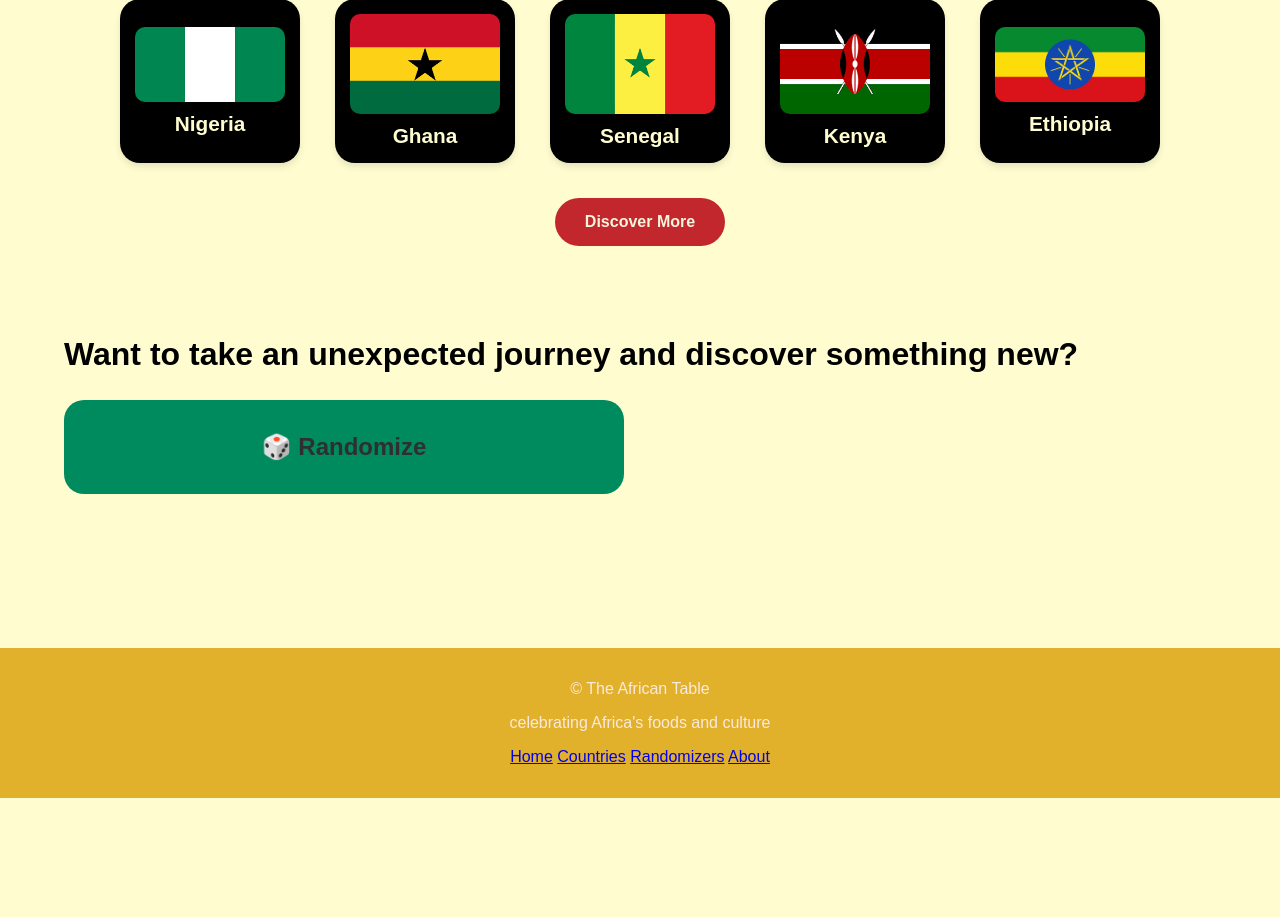
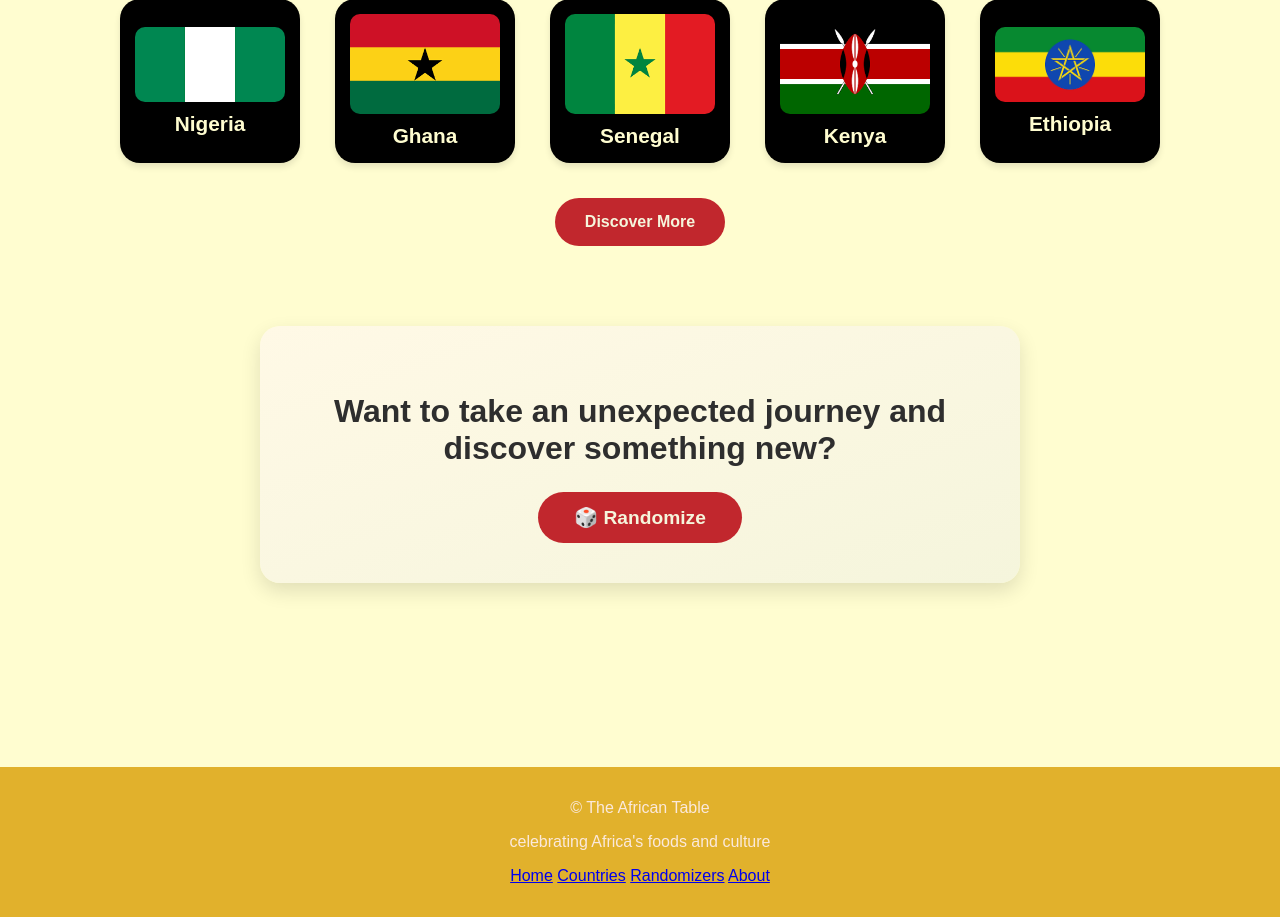
Before and after one commit to Poguns17/TheAfricanTable, a Flask app: page / in a window 1280 px wide. Shown: the part 673-1590 px from the top of the page. Before the commit the page ends 1471 px from the top, so only its background shows below. Run offline with Flask 3, Linux system fonts and the light colour scheme.

Commit message:
updates.

```diff
--- a/static/css/style.css
+++ b/static/css/style.css
@@ -225,41 +225,47 @@ main {
     font-weight: bold;
 }
 
-
-/* ------------------Home Page Randomizer----------------- */
-.home-randomizer {
-    display: block;
-    flex-direction: column;
-    margin: 50px 0;
-    margin-top: 90px;
-    gap: 20px;
+/* --------Home Page Randomizer Card-------------- */
+.home-randomizer-card {
+    background: linear-gradient(to bottom right, #fff9e6, #f5f5dc);
+    padding: 40px 30px;
+    border-radius: 20px;
+    text-align: center;
+    width: 80%;
+    max-width: 700px;
+    margin: 80px auto;
+    box-shadow: 0 8px 20px rgba(0,0,0,0.12);
+    transition: transform 0.2s ease, box-shadow 0.2s ease;
 }
 
-.home-randomizer h2 {
-    font-size: 2rem;
-    font-weight: 600;
+.home-randomizer-card:hover {
+    transform: translateY(-4px);
+    box-shadow: 0 12px 28px rgba(0,0,0,0.18);
 }
 
-.btn-randomizer {
-    align-items: center;
-    justify-content: center;
-    display: flex;
-    padding: 12px 30px;
-    background-color: #008B5F;
-    color: #2F2F2F;
-    font-weight: bold;
-    font-size: 1.5rem;
-    border-radius: 20px;
-    text-decoration: none;
-    height: 70px;
-    width: 500px;
-    margin-top: 20px;
-    transition: background-color 0.2s ease;
+.home-randomizer-card h2 {
+    font-size: 2rem;
+    color: #2E2E2E;
+    margin-bottom: 25px;
 }
 
+/* Button matches site theme */
+.btn-randomizer {
+    display: inline-block;
+    padding: 14px 36px;
+    background-color: #C1272D;
+    color: #F5F5DC;
+    font-weight: 600;
+    font-size: 1.2rem;
+    border-radius: 50px;
+    text-decoration: none;
+    transition: background-color 0.2s ease, transform 0.2s ease;
+}
+
+/* Hover effect */
 .btn-randomizer:hover {
-    background-color: #2D6A4F;
-    transform: translateY(-3px);
+    background-color: #A01F24;
+    transform: scale(1.05);
 }
 
 
@@ -736,8 +742,7 @@ h1 {
 
 
 
-/* ---------------Randomiser page---------------------------------------*/
-/* --- Randomizer Page --- */
+/* ---------------------------Randomiser page--------------------*/
 .randomizer-container {
     display: flex;
     flex-direction: column;
@@ -746,14 +751,14 @@ h1 {
     padding: 50px 20px;
     text-align: center;
     min-height: 80vh; /* vertically center */
-    background-color: #2F2F2F; /* optional light beige background */
+    background-color: #E4C590;
     font-family: 'Arial', sans-serif;
 }
 
 .randomizer-container h1 {
     font-size: 2.5rem;
     margin-bottom: 30px;
-    color: #C1272D; /* match your theme */
+    color: #C1272D;
 }
 
 .randomizer-container form {
@@ -809,14 +814,9 @@ h1 {
     width: 100%;
 }
 
-/* optional: hide category by default, show only when recipe selected */
 #category-select {
     display: none;
 }
-
-
-
-
 
 
 
--- a/templates/index.html
+++ b/templates/index.html
@@ -39,7 +39,7 @@
         </div>
     </section>
 
-    <div class="home-randomizer">
+    <div class="home-randomizer-card">
         <h2>Want to take an unexpected journey and discover something new?</h2>
         <a href="{{ url_for('randomizer') }}" class="btn-randomizer">🎲 Randomize</a>
     </div>
```
